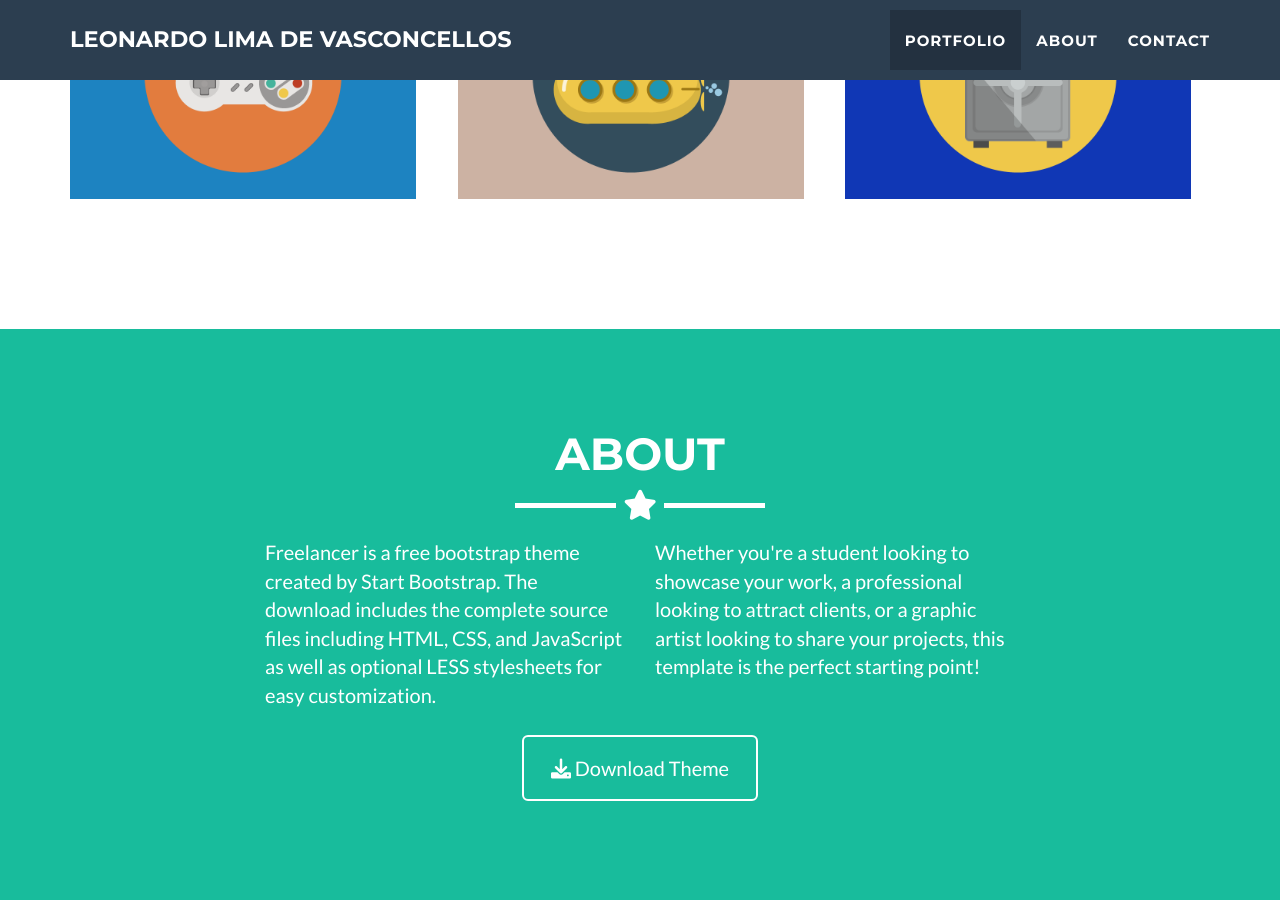
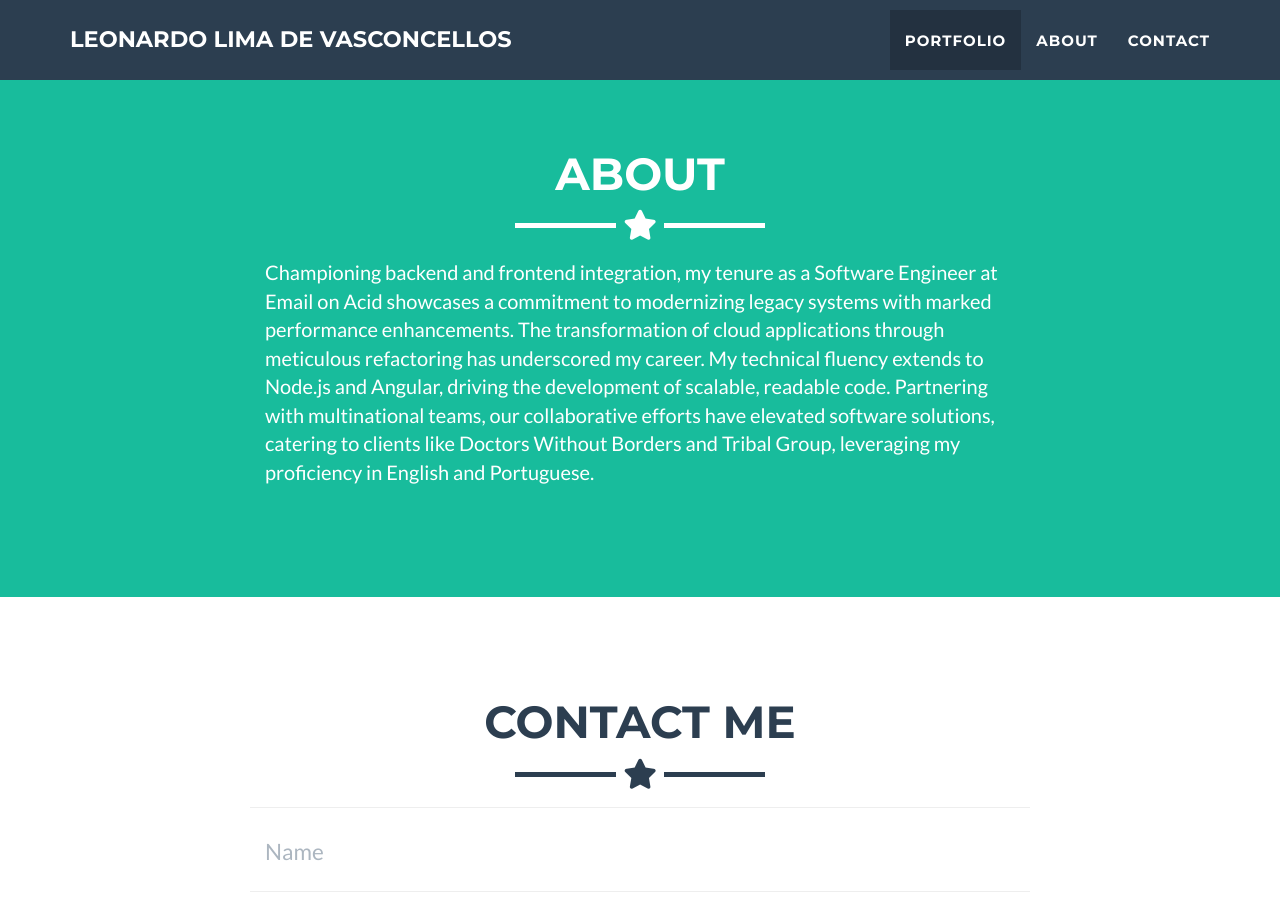
Before and after one commit to llvasconcellos2/llvasconcellos2.github.io, a Jekyll site: the page built from _posts/2025-01-08-project-1.markdown, in a window 1280 px wide and 900 px high, scrolled down 1116 px. Built offline with Jekyll 4.4.1, drawn with Linux system fonts in a browser that asks for light colours.

Commit message:
about me

```diff
--- a/_includes/about.html
+++ b/_includes/about.html
@@ -4,11 +4,25 @@
     <div class="row">
       <div class="col-lg-12 text-center">
         <h2>About</h2>
-        <hr class="star-light">
+        <hr class="star-light" />
       </div>
     </div>
     <div class="row">
-      <div class="col-lg-4 col-lg-offset-2">
+      <div class="col-lg-8 col-lg-offset-2">
+        <p>
+          Championing backend and frontend integration, my tenure as a Software
+          Engineer at Email on Acid showcases a commitment to modernizing legacy
+          systems with marked performance enhancements. The transformation of
+          cloud applications through meticulous refactoring has underscored my
+          career. My technical fluency extends to Node.js and Angular, driving
+          the development of scalable, readable code. Partnering with
+          multinational teams, our collaborative efforts have elevated software
+          solutions, catering to clients like Doctors Without Borders and Tribal
+          Group, leveraging my proficiency in English and Portuguese.
+        </p>
+      </div>
+
+      <!-- <div class="col-lg-4 col-lg-offset-2">
         <p>Freelancer is a free bootstrap theme created by Start Bootstrap. The download includes the complete
           source files including HTML, CSS, and JavaScript as well as optional LESS stylesheets for easy
           customization.</p>
@@ -21,7 +35,7 @@
         <a href="https://github.com/jeromelachaud/freelancer-theme" class="btn btn-lg btn-outline">
           <i class="fa fa-download"></i> Download Theme
         </a>
-      </div>
+      </div> -->
     </div>
   </div>
 </section>
```
Also changed, not shown: _posts/2014-07-13-project-6.markdown (deleted, +0 -11 lines), _posts/2014-07-14-project-5.markdown (deleted, +0 -11 lines), _posts/2014-07-15-project-4.markdown (deleted, +0 -11 lines), _posts/2014-07-16-project-3.markdown (deleted, +0 -11 lines), _posts/2014-07-17-project-2.markdown (deleted, +0 -11 lines).
